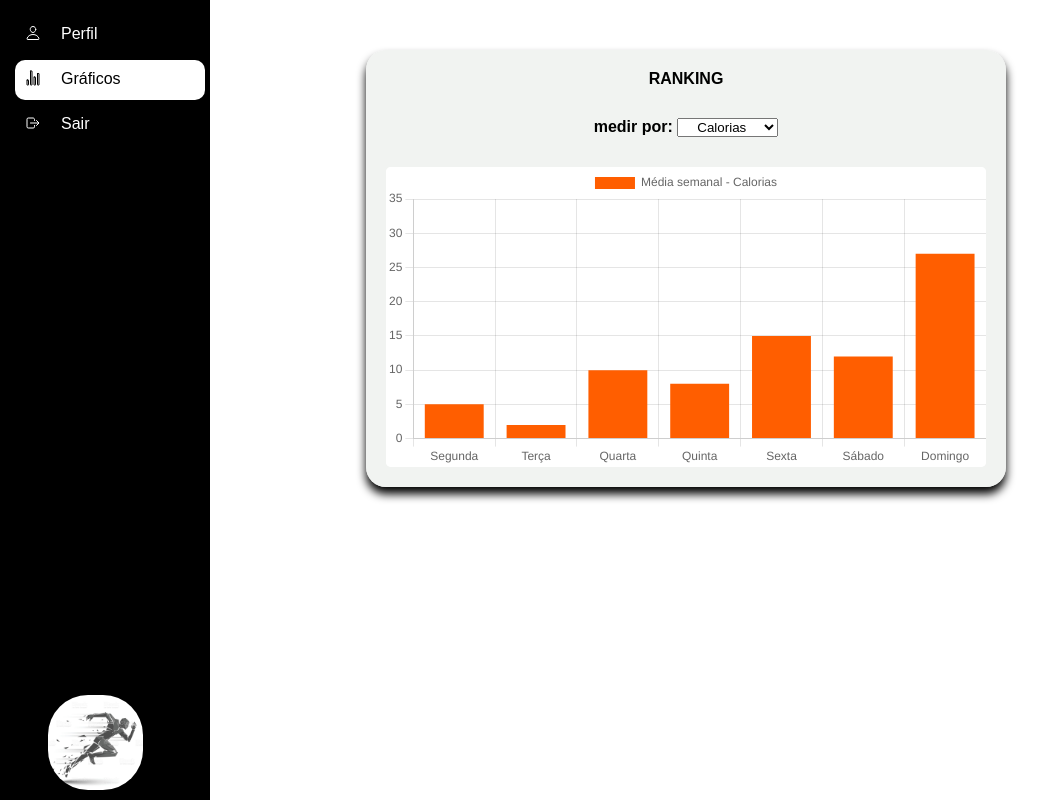
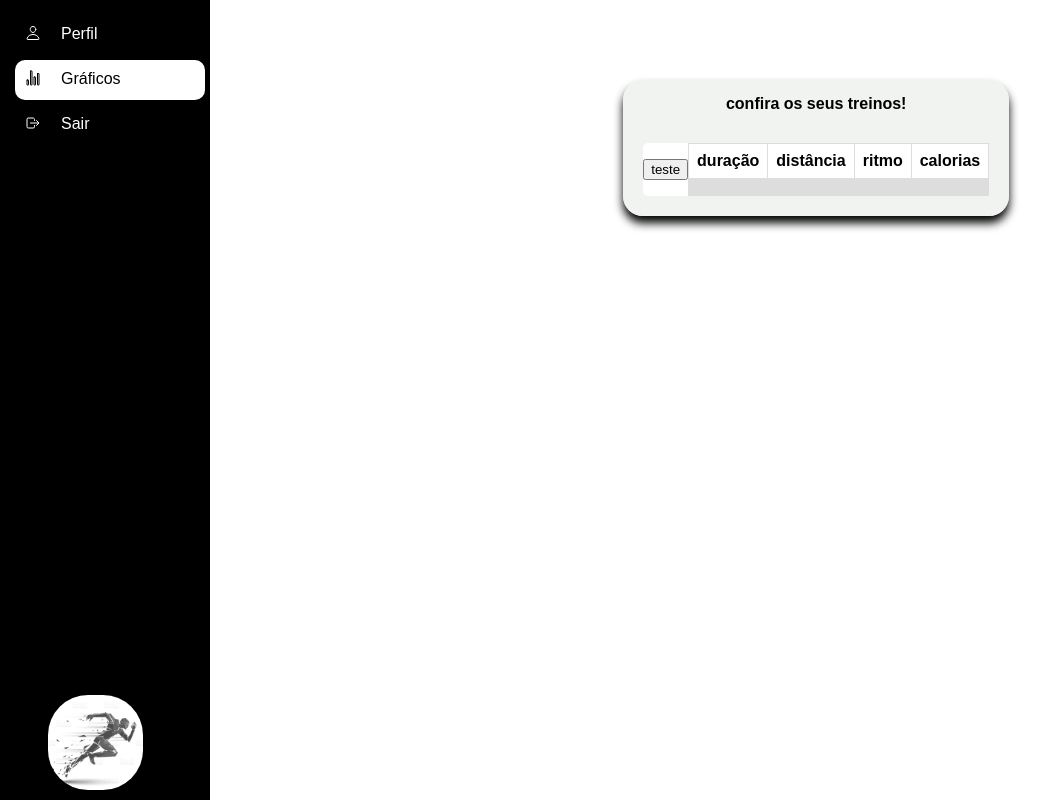
Before and after one commit to glvPedro/keep-running, a website: page api-site/public/dashboard.html in a window 1280 px wide. Shown: the whole page, without its empty margins (0-1064 px from the left). Drawn offline with nearby package versions, Linux system fonts and the light colour scheme; no server answers.

```diff
--- a/api-site/public/css/dashboard.css
+++ b/api-site/public/css/dashboard.css
@@ -99,7 +99,7 @@
     border-radius: 20px;
     background-color: #edf0edc3;
     display: flex;
-    margin: 10px 20px 10px;
+    margin: 5vh 30vh 10px;
     box-shadow: 0 7px 10px #000000;
 }
 
@@ -110,7 +110,9 @@
     margin-top: 10px;
 }
 
-.grafico #slc_id, #slc_id2, #slc_id3 {
+.grafico #slc_id,
+#slc_id2,
+#slc_id3 {
     text-align: center;
 }
 
@@ -128,6 +130,27 @@
     align-items: center;
     border-radius: 5px;
 }
+
+/* ---------------------------------------------------------- */
+
+table {
+    font-family: arial, sans-serif;
+    border-collapse: collapse;
+    width: 100%;
+}
+
+td,
+th {
+    border: 1px solid #dddddd;
+    text-align: left;
+    padding: 8px;
+}
+
+tr:nth-child(even) {
+    background-color: #dddddd;
+}
+
+/* ---------------------------------------------------------- */
 
 canvas {
     position: relative;
--- a/api-site/public/css/perfil.css
+++ b/api-site/public/css/perfil.css
@@ -17,7 +17,7 @@
     background-color: #000000;
     padding: 10px;
     width: 190px;
-    height: 98vh;
+    height: 95vh;
     color: #000000;
     font-family: Arial, Helvetica, sans-serif;
     display: flex;
@@ -36,6 +36,7 @@
     text-decoration: none;
     list-style: none;
     margin: 5px;
+    margin-left: -6vh;
     color: #fff;
     width: 100%;
     transition: all 0.8s;
@@ -116,7 +117,7 @@
 
 .banner2 .container3 .card {
     background-color: #e5e5e5;
-    margin-top: 10vh;
+    margin-top: 5vh;
     /* height: 700px; */
     width: 400px;
     display: flex;
--- a/api-site/public/dashboard.html
+++ b/api-site/public/dashboard.html
@@ -10,7 +10,7 @@
     <title>KEEP RUNNING</title>
 </head>
 
-<body>
+<body onload="obterDadosGrafico()">
     <div class="fundo">
         <div class="menulateral">
             <ul>
@@ -49,153 +49,114 @@
             </div>
         </div>
 
-        <!--DASHBOARD  -->
         <div class="dashboard">
-            <!-- GRAFICOS -->
-
             <div class="container">
                 <div id="caixa">
                     <div class="grafico">
-                        <div id="legenda">
-                            <div id="legenda">RANKING</div>
-                            medir por:
-                            <select name="tp_medida" id="slc_id" onchange="slc_dias()">
-                                <option value="caloria">Calorias</option>
-                                <option value="distancia">Distância</option>
-                                <option value="maiortempo">Maior tempo</option>
-                                <option value="menortempo">Menor tempo</option>
-                            </select>
-                        </div>
+                        <div id="legenda">confira os seus treinos!</div>
                         <div id="grafics">
-                            <canvas id="myChart"></canvas>
+
+                            <table>
+                                <tr>
+                                    <th>duração</th>
+                                    <th>distância</th>
+                                    <th>ritmo</th>
+                                    <th>calorias</th>
+                                </tr>
+
+                                <tr>
+                                    <th id="tr_duracao"></th>
+                                    <th id="tr_distancia"></th>
+                                    <th id="tr_ritmo"></th>
+                                    <th id="tr_calorias"></th>
+                                </tr>
+                                <button onclick="plotarGrafico()">teste</button>
+                            </table>
                         </div>
                     </div>
                 </div>
             </div>
         </div>
-
     </div>
 
     <script type="module" src="https://unpkg.com/ionicons@5.5.2/dist/ionicons/ionicons.esm.js"></script>
     <script nomodule src="https://unpkg.com/ionicons@5.5.2/dist/ionicons/ionicons.js"></script>
-    <script src="https://cdn.jsdelivr.net/npm/chart.js"></script>
 </body>
 
 </html>
 
 <script>
-    var labels = [
-        'Segunda',
-        'Terça',
-        'Quarta',
-        'Quinta',
-        'Sexta',
-        'Sábado',
-        'Domingo',
-    ];
+    var captura = [];
+    function obterDadosGrafico(idtreino) {
+        var fk_usuarioVar = Number(sessionStorage.getItem('ID_USUARIO'));
 
-    var data = {
-        labels: labels,
-        datasets: [{
-            label: 'Média semanal - Calorias',
-            backgroundColor: 'rgb(255, 94, 0)',
-            borderColor: 'rgb(255, 94, 0)',
-            data: [5, 2, 10, 8, 15, 12, 27, 32, 16, 14, 20, 18, 25, 22, 30, 21, 17],
-        }]
-    };
+        /* if (proximaAtualizacao != undefined) {
+            clearTimeout(proximaAtualizacao);
+        } */
 
-    var config = {
-        type: 'bar',
-        data: data,
-        options: {}
-    };
+        fetch(`/medidas/ultimas/${idtreino}`, { cache: 'no-store' }).then(function (response) {
+            if (response.ok) {
+                response.json().then(function (resposta) {
+                    console.log(`Dados recebidos: ${JSON.stringify(resposta)}`);
+                    resposta.reverse();
 
-    var myChart = new Chart(
-        document.getElementById('myChart'),
-        config
-    );
+                    plotarGrafico(resposta, idtreino);
+                });
+            } else {
+                console.error('Nenhum dado encontrado ou erro na API');
+            }
+        })
+            .catch(function (error) {
+                console.error(`Erro na obtenção dos dados p/ gráfico: ${error.message}`);
+            });
+    }
+    function plotarGrafico(resposta, idtreino) {
+        console.log('iniciando plotagem do ranking...');
 
-    function slc_dias() {
-        var categoria = slc_id.value;
+        // Criando estrutura para plotar gráfico - labels
+        var dados = {
+            datasets: [{
+                data: []
+            },
+            {
+                data: []
+            }]
+        };
 
-        /* ----------------------------------------------------------------------------------------------- */
+        // Criando estrutura para plotar gráfico - dados
 
-        if (categoria == 'caloria') {
-            myChart.destroy();
+        console.log('----------------------------------------------')
+        console.log('Estes dados foram recebidos pela funcao "obterDadosGrafico" e passados para "plotarGrafico":')
+        console.log(resposta)
 
-            var categoria1 = {
-                labels: labels,
-                datasets: [
-                    {
-                        label: 'Média semanal - Calorias',
-                        backgroundColor: 'rgb(255, 94, 0)',
-                        borderColor: 'rgb(255, 94, 0)',
-                        data: [5, 2, 10, 8, 15, 12, 27, 32, 16, 14, 20, 18, 25, 22, 30, 21, 17],
-                    },
-                ],
-            };
-            config.data = categoria1;
-            myChart = new Chart(document.getElementById("myChart"), config);
-        }
+        // Inserindo valores recebidos em estrutura para plotar o gráfico
+        for (i = 0; i < resposta.length; i++) {
+            var registro = resposta[i];
 
-        /* ----------------------------------------------------------------------------------------------- */
+            dados.datasets[i].data.push(registro.duracao);
+            /* medida.distancia[i].push(registro.distancia);
+            medida.ritmo[i].push(registro.ritmo);
+            medida.calorias[i].push(registro.calorias); */
 
-        if (categoria == 'distancia') {
-            myChart.destroy();
+            alert(dados.datasets.data[i]);
+            /* possível criação de class para atribuir e utilizar o valor */
 
-            var categoria2 = {
-                labels: labels,
-                datasets: [
-                    {
-                        label: 'Média semanal - Distância',
-                        backgroundColor: 'rgb(255, 94, 0)',
-                        borderColor: 'rgb(255, 94, 0)',
-                        data: [1.5, 1.2, 0.9, 0.4, 0.8, 4.0, 1.0, 0.6, 3.0, 5.1, 1.2, 3.0],
-                    },
-                ],
-            };
-            config.data = categoria2;
-            myChart = new Chart(document.getElementById("myChart"), config);
-        }
 
-        /* ----------------------------------------------------------------------------------------------- */
+            /*         console.log('----------------------------------------------')
+                    console.log('O ranking será plotado com os respectivos valores:')
+                    console.log('Labels:')
+                    console.log(labels)
+                    console.log('Dados:')
+                    console.log(dados.datasets)
+                    console.log('----------------------------------------------') */
 
-        if (categoria == 'maiortempo') {
-            myChart.destroy();
+            // Criando estrutura para plotar gráfico - config
+            /* tr_duracao.innerHTML = `${medida.duracao}`;
+            tr_distancia.innerHTML = `${distancia.duracao}`;
+            tr_ritmo.innerHTML = `${ritmo.duracao}`;
+            tr_calorias.innerHTML = `${calorias.duracao}`; */
 
-            var categoria3 = {
-                labels: labels,
-                datasets: [
-                    {
-                        label: "Média semanal - Maior Tempo",
-                        backgroundColor: 'rgb(255, 94, 0)',
-                        borderColor: 'rgb(255, 94, 0)',
-                        data: [2.45, 1.20, 0.33, 0.58, 2.06, 2.10, 3.27, 0.22, 2.16, 0.14, 2.21, 1.43],
-                    },
-                ],
-            };
-            config.data = categoria3;
-            myChart = new Chart(document.getElementById("myChart"), config);
-        }
 
-        /* ----------------------------------------------------------------------------------------------- */
-
-        if (categoria == 'menortempo') {
-            myChart.destroy();
-
-            var categoria4 = {
-                labels: labels,
-                datasets: [
-                    {
-                        label: "Média semanal - Menor Tempo",
-                        backgroundColor: 'rgb(255, 94, 0)',
-                        borderColor: 'rgb(255, 94, 0)',
-                        data: [0.45, 0.20, 1.33, 1.12, 0.58, 0.06, 0.10, 0.27, 0.42, 0.16, 0.14, 2.21, 1.43],
-                    },
-                ],
-            };
-            config.data = categoria4;
-            myChart = new Chart(document.getElementById("myChart"), config);
         }
     }
 </script>
--- a/api-site/src/routes/medidas.js
+++ b/api-site/src/routes/medidas.js
@@ -3,11 +3,11 @@
 
 var medidaController = require("../controllers/medidaController");
 
-router.get("/ultimas/:idAquario", function (req, res) {
+router.get("/ultimas/:idtreino", function (req, res) {
     medidaController.buscarUltimasMedidas(req, res);
 });
 
-router.get("/tempo-real/:idAquario", function (req, res) {
+router.get("/tempo-real/:idtreino", function (req, res) {
     medidaController.buscarMedidasEmTempoReal(req, res);
 })
 
--- a/api-site/src/routes/usuarios.js
+++ b/api-site/src/routes/usuarios.js
@@ -20,6 +20,10 @@
     usuarioController.registrar(req, res);
 });
 
+/* router.post("/consultar", function (req, res) {
+    usuarioController.consultar(req, res);
+}); */
+
 router.post("/autenticar", function (req, res) {
     usuarioController.entrar(req, res);
 });
```
Also changed, not shown: api-site/public/cadastro.html (+1 -1 lines), api-site/public/login.html (+0 -1 lines), api-site/public/perfil.html (+2 -7 lines), api-site/src/controllers/medidaController.js (+8 -6 lines), api-site/src/controllers/usuarioController.js (+28 -1 lines), api-site/src/models/medidaModel.js (+7 -19 lines), api-site/src/models/usuarioModel.js (+14 -1 lines), 3 other files.
